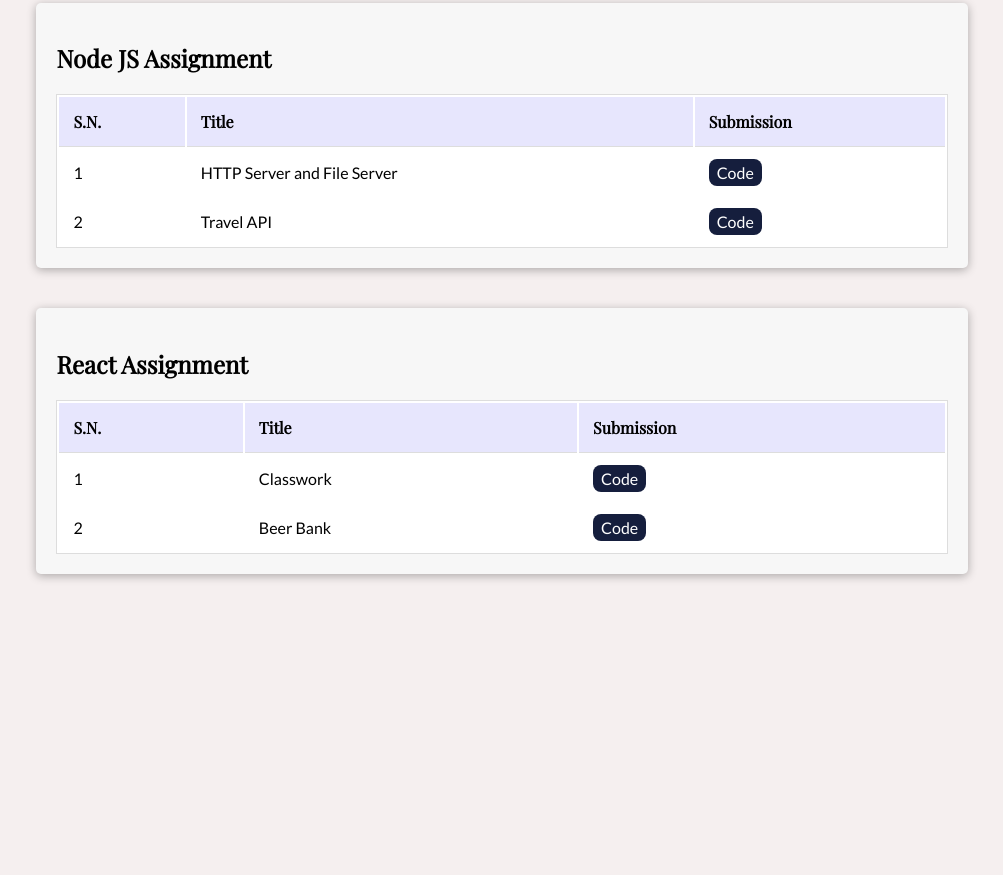
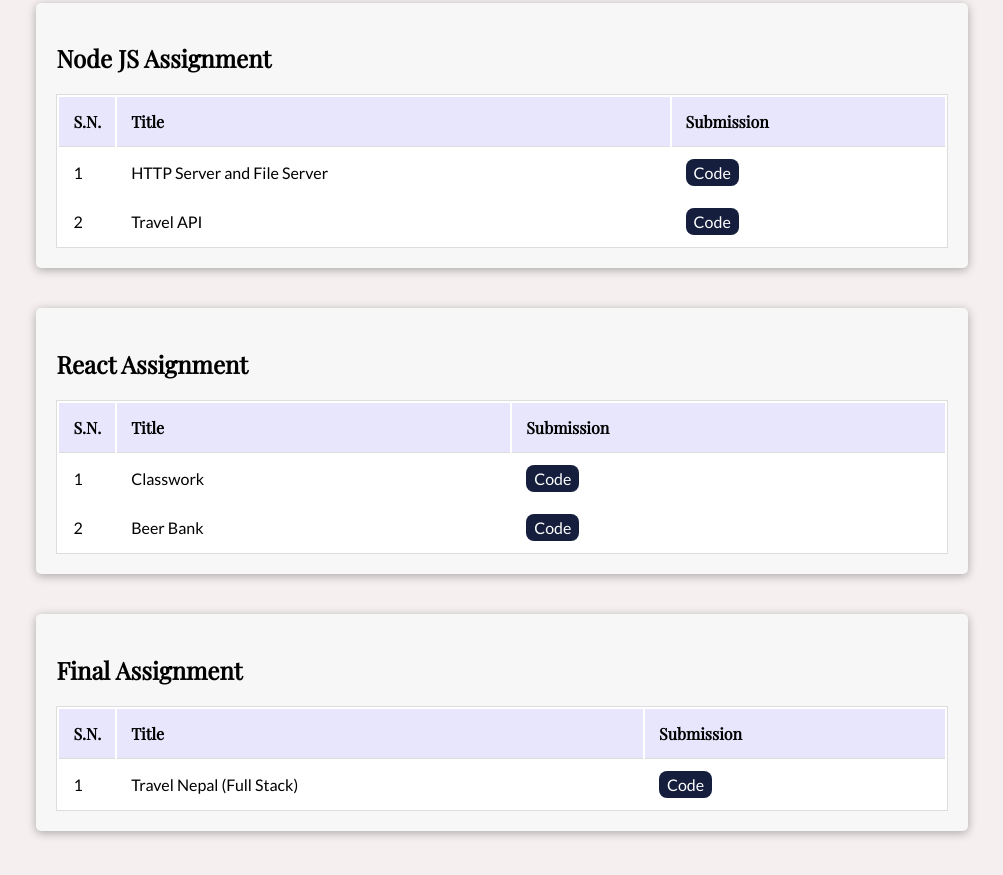
Before and after one commit to Coderushnepal/RiyaMaharjan, a plain HTML site: page index.html in a window 1280 px wide. Shown: the part 1804-2679 px from the top of the page, without its empty margins (138-1141 px from the left). Before the commit the page ends 2456 px from the top, so only its background shows below. Drawn offline with nearby package versions, Linux system fonts and the light colour scheme.

Commit message:
index update

```diff
--- a/index.html
+++ b/index.html
@@ -359,7 +359,7 @@
         <div class="table-wrapper">
           <table class="assignment-list">
             <thead>
-              <th>S.N.</th>
+              <th style="width: 15px;">S.N.</th>
               <th>Title</th>
               <!-- <th>Languages/Tools</th> -->
               <th>Submission</th>
@@ -396,7 +396,7 @@
         <div class="table-wrapper">
           <table class="assignment-list">
             <thead>
-              <th>S.N.</th>
+              <th style="width: 10px;">S.N.</th>
               <th>Title</th>
               <!-- <th>Languages/Tools</th> -->
               <th>Submission</th>
@@ -428,6 +428,32 @@
           </table>
         </div>
       </section>
+      <section class="react-container">
+        <h1 class="title">Final Assignment</h1>
+        <div class="table-wrapper">
+          <table class="assignment-list">
+            <thead>
+              <th style="width: 10px;">S.N.</th>
+              <th>Title</th>
+              <!-- <th>Languages/Tools</th> -->
+              <th>Submission</th>
+            </thead>
+            <tbody>
+              <tr>
+                <td style="width: 10px;">1</td>
+                <td>Travel Nepal (Full Stack)</td>
+                <!-- <td>
+                  <span class="btn btn-js">JS</span>
+                </td> -->
+                <td>
+                  <a href="https://github.com/Coderushnepal/RiyaMaharjan/tree/main/final%20project"
+                    class="btn btn-code">Code</a>
+                </td>
+              </tr>
+            </tbody>
+          </table>
+        </div>
+      </section>
     </div>
   </div>
 </body>
```
Also changed, not shown: README.md.
